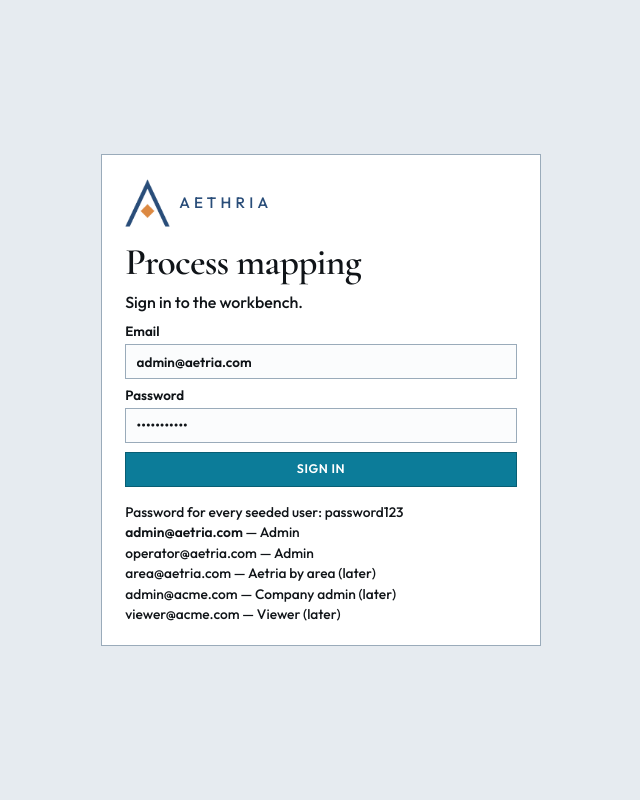
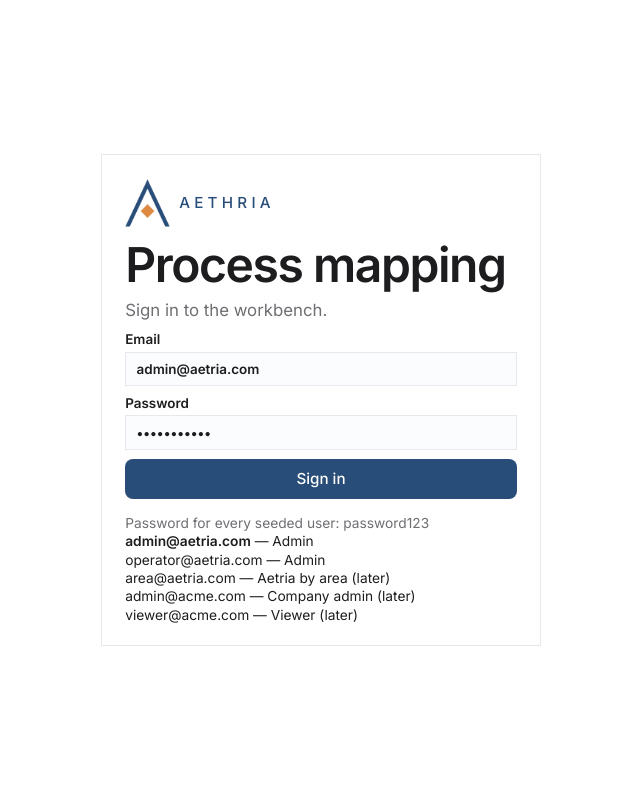
Before and after one commit to arjunajayasinghe/Cursor, a Flask app: page /login in a window 1280 px wide. Shown: the whole page, without its empty margins (319-959 px from the left). Run offline with Flask 3, Linux system fonts and the light colour scheme; parts of the project's set-up code (start-up, migrations or seed data) failed here and were passed over; some libraries are stand-ins or nearby versions.

Commit message:
Use the white Apple layout and orange highlights.
Dashboard and Assign follow the calm column: a large title, one navy button, and an orange mark on the selected level and menu item. Assignment behavior is unchanged.

Co-authored-by: arjunaj <arjunaj@gmail.com>

```diff
--- a/aetria_app/static/css/styles.css
+++ b/aetria_app/static/css/styles.css
@@ -1,41 +1,41 @@
-@import url("https://fonts.googleapis.com/css2?family=Cormorant+Garamond:wght@500;600&family=Outfit:wght@400;500;600&display=swap");
+@import url("https://fonts.googleapis.com/css2?family=Inter:wght@400;500;600&display=swap");
 
 :root {
-  --bg: #e6ebf0;
+  --bg: #ffffff;
   --card: #ffffff;
-  --ink: #101418;
-  --muted: #2a333c;
-  --line: #9aabba;
-  --teal: #0891b2;
-  --teal-dark: #0e7490;
-  --soft: #e0f4f8;
-  --navy: #101418;
-  --nav: #24303a;
+  --ink: #1d1d1f;
+  --muted: #6e6e73;
+  --line: #e6e8ee;
+  --teal: #dc8942;
+  --teal-dark: #1e3d66;
+  --soft: #f7f4ef;
+  --navy: #294d79;
+  --nav: #5c6b7a;
   --warn: #6d4700;
   --danger: #7a2e28;
-  --ok: #0e7490;
+  --ok: #294d79;
   --shadow: none;
 }
 
 * { box-sizing: border-box; }
 html, body { margin: 0; min-height: 100%; }
 body {
-  font-family: Outfit, "Segoe UI", sans-serif;
-  font-weight: 500;
+  font-family: Inter, -apple-system, BlinkMacSystemFont, "Segoe UI", sans-serif;
+  font-weight: 400;
   color: var(--ink);
   background: var(--bg);
-  -webkit-font-smoothing: auto;
-  text-rendering: geometricPrecision;
+  -webkit-font-smoothing: antialiased;
+  text-rendering: optimizeLegibility;
 }
 a { color: inherit; }
 button, input, select, textarea { font: inherit; color: inherit; }
-h1, h2, h3 { font-weight: 600; letter-spacing: -0.02em; margin: 0; color: var(--ink); }
-h1 { font-family: "Cormorant Garamond", Georgia, serif; font-size: 2.35rem; font-weight: 600; letter-spacing: -0.02em; }
+h1, h2, h3 { font-weight: 600; letter-spacing: -0.03em; margin: 0; color: var(--ink); }
+h1 { font-size: 3rem; line-height: 1.05; font-weight: 600; letter-spacing: -0.03em; }
 h2 { font-size: 1.05rem; }
 
 .shell { display: flex; flex-direction: column; min-height: 100vh; }
 .nav {
-  background: #f4f7fa;
+  background: #fff;
   color: var(--ink);
   padding: 0 1.4rem;
   min-height: 64px;
@@ -52,7 +52,7 @@ h2 { font-size: 1.05rem; }
 .brand img { height: 36px; width: auto; display: block; }
 .brand strong {
   display: block;
-  font-family: Outfit, "Segoe UI", sans-serif;
+  font-family: Inter, -apple-system, BlinkMacSystemFont, "Segoe UI", sans-serif;
   font-size: 0.95rem;
   font-weight: 500;
   letter-spacing: 0.28em;
@@ -138,13 +138,26 @@ h2 { font-size: 1.05rem; }
   letter-spacing: 0.04em;
   cursor: pointer;
 }
-.main { padding: 1.15rem 1.25rem 2.4rem; max-width: none; }
-.page-head { margin-bottom: 1.1rem; }
+.main { width: min(1080px, calc(100% - 3rem)); margin: 0 auto; padding: 2.2rem 0 3rem; max-width: none; }
+.page-head { margin-bottom: 0.4rem; }
+.kicker { margin: 0 0 0.45rem; color: var(--navy); font-size: 0.95rem; font-weight: 500; }
 .row-head { display: flex; justify-content: space-between; align-items: flex-end; gap: 1rem; }
 .eyebrow { text-transform: uppercase; letter-spacing: 0.18em; font-size: 0.68rem; color: var(--teal); font-weight: 500; margin: 0 0 0.35rem; }
-.lede, .muted { color: var(--ink); }
+.lede, .muted { color: var(--muted); }
 input::placeholder, textarea::placeholder { color: #24303a; opacity: 1; }
-.lede { margin: 0.4rem 0 0; max-width: 68ch; line-height: 1.45; }
+.lede { margin: 0.55rem 0 0; max-width: 40em; font-size: 1.05rem; line-height: 1.4; color: var(--muted); font-weight: 400; }
+.textlink { color: var(--navy); text-decoration: none; font-size: 0.95rem; }
+.textlink:hover { color: var(--teal-dark); }
+.specs { display: grid; grid-template-columns: repeat(4, 1fr); gap: 1.2rem; margin: 2.2rem 0 0.4rem; padding-top: 1.4rem; border-top: 1px solid var(--line); }
+.specs a { text-decoration: none; color: inherit; }
+.specs b { display: block; font-size: 2.5rem; font-weight: 600; letter-spacing: -0.03em; line-height: 1; color: var(--navy); }
+.specs span { display: block; margin-top: 0.4rem; font-size: 0.88rem; color: var(--muted); font-weight: 400; }
+.quiet-line { margin: 1.4rem 0 0; color: var(--muted); font-size: 0.88rem; }
+.quiet-line a { color: var(--ink); text-decoration: none; }
+.company-lines { margin-top: 0.6rem; }
+.company-lines a { display: flex; justify-content: space-between; gap: 1rem; padding: 0.9rem 0; border-top: 1px solid var(--line); text-decoration: none; color: inherit; }
+.company-lines strong { font-weight: 600; }
+.company-lines em { font-style: normal; color: var(--muted); font-weight: 400; margin-left: 0.45rem; }
 
 .stats { display: grid; grid-template-columns: repeat(auto-fit, minmax(140px, 1fr)); gap: 0.7rem; margin: 1rem 0; }
 .stat, .panel, .card, .company-card, .stream-card {
@@ -190,23 +203,24 @@ textarea { resize: vertical; }
   display: inline-flex;
   align-items: center;
   justify-content: center;
-  background: #0c7c99;
+  background: var(--navy);
   color: #fff;
-  border: 1px solid #085e74;
-  border-radius: 0;
-  padding: 0.62rem 1rem;
+  border: 0;
+  border-radius: 8px;
+  padding: 0 1.05rem;
+  height: 40px;
   text-decoration: none;
-  font-weight: 600;
-  letter-spacing: 0.045em;
-  text-transform: uppercase;
-  font-size: 0.78rem;
+  font-weight: 500;
+  letter-spacing: 0;
+  text-transform: none;
+  font-size: 0.95rem;
   line-height: 1.1;
   cursor: pointer;
   white-space: nowrap;
 }
-.btn:hover { background: #085e74; color: #fff; }
-.btn.secondary, .btn-ghost { background: #fff; color: #101418; border: 1px solid #0c7c99; }
-.btn.secondary:hover, .btn-ghost:hover { background: #e7f6fa; color: #101418; }
+.btn:hover { background: var(--teal-dark); color: #fff; }
+.btn.secondary, .btn-ghost { background: #fff; color: var(--navy); border: 1px solid #d5dbe3; }
+.btn.secondary:hover, .btn-ghost:hover { background: #f6f7f9; color: var(--navy); }
 .nav .btn-ghost { color: var(--ink); border-color: var(--line); background: transparent; }
 .btn.danger { background: white; color: var(--danger); border: 1px solid #f0d0cc; }
 .btn.danger:hover { background: #fdf3f2; }
```
Also changed, not shown: other parts of aetria_app/static/css/styles.css (+49 -39 lines), aetria_app/templates/assign.html (+11 -11 lines), aetria_app/templates/dashboard.html (+21 -58 lines).
